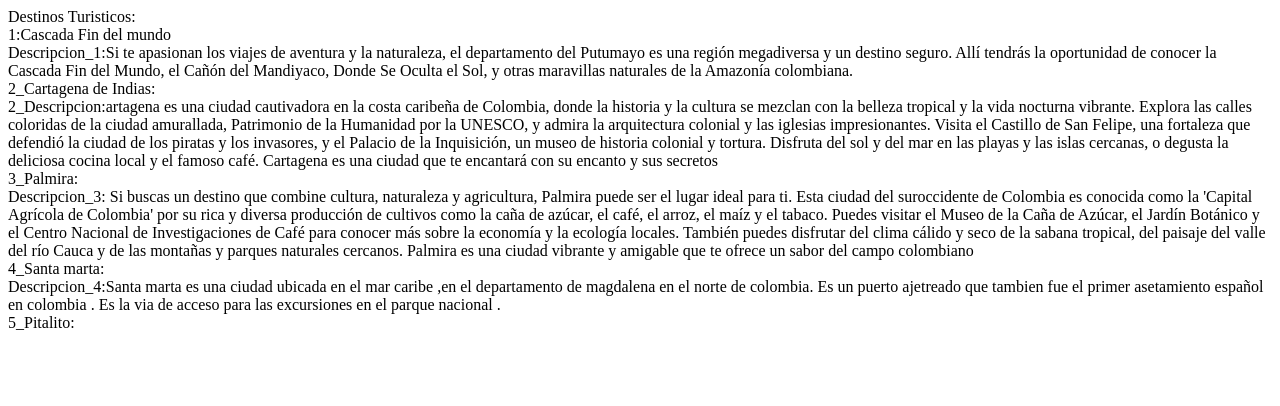
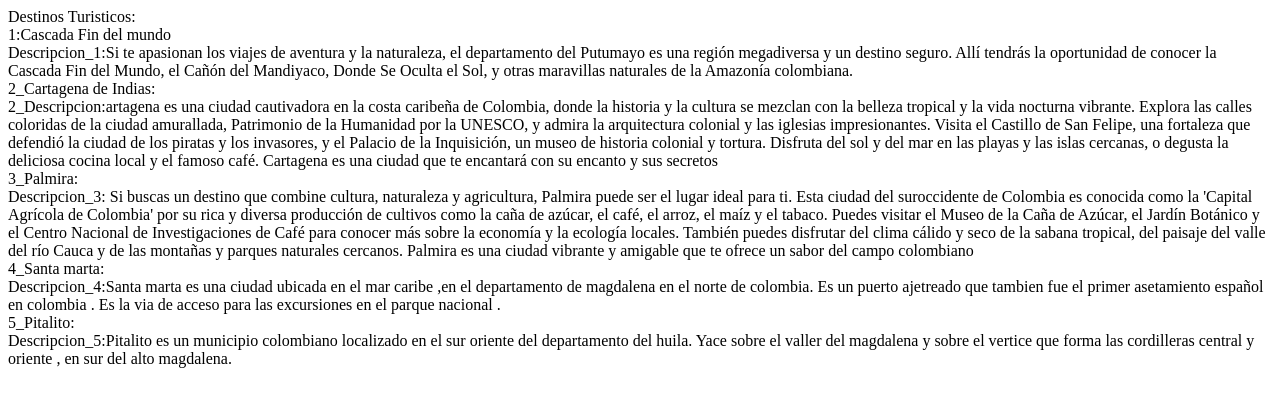
Before and after one commit to Atomic012/Ejercicio_2_2024_miercoles_parcial, a plain HTML site: page index.html in a window 1280 px wide. Drawn offline with Linux system fonts and the light colour scheme.

Commit message:
Descripcion_5

```diff
--- a/index.html
+++ b/index.html
@@ -16,6 +16,7 @@
     <div>4_Santa marta:</div>
     <div>Descripcion_4:Santa marta es una ciudad ubicada en el mar caribe ,en el departamento de magdalena en el norte de colombia. Es un puerto ajetreado que tambien fue el primer asetamiento español  en colombia . Es la via de acceso para las excursiones en el parque nacional .</div>
     <div>5_Pitalito:</div>
+    <div>Descripcion_5:Pitalito es un municipio colombiano localizado en el sur oriente del departamento del huila. Yace sobre el valler del magdalena y sobre el vertice que forma las cordilleras central y oriente , en sur  del alto magdalena.</div>
 
 
 </body>
```
